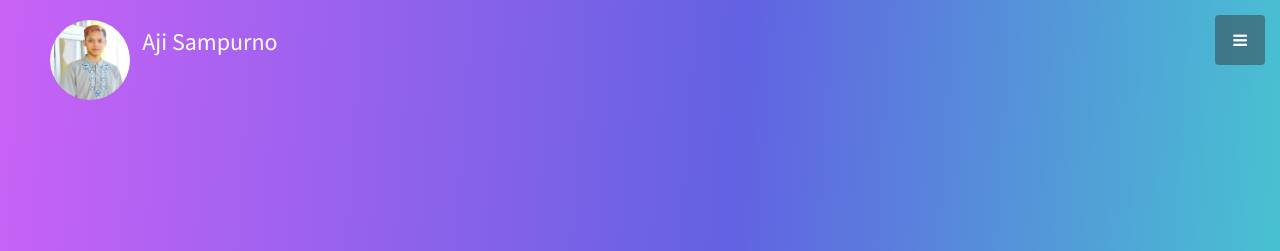
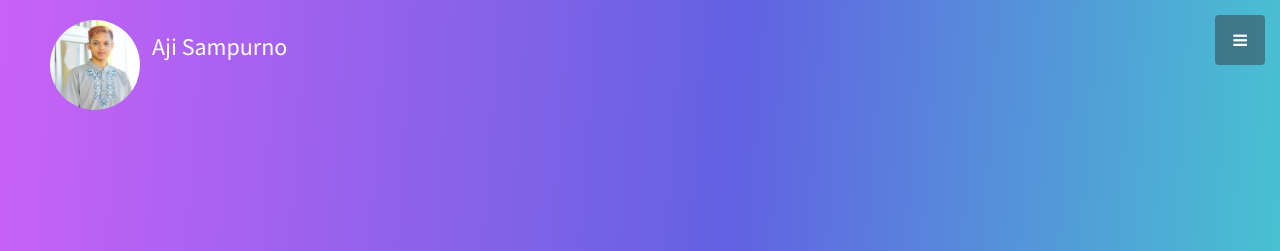
Before and after one commit to Ajisampurno/Ajisampurno.github.io, a plain HTML site: page index.html in a window 1280 px wide. Shown: the top 251 px of the page. Drawn offline with Linux system fonts and the light colour scheme.

Commit message:
menambah action pada poto diri

```diff
--- a/index.html
+++ b/index.html
@@ -23,8 +23,13 @@
 <body id="page-top">
   <!-- Navigation -->
   <div class="logo">
-    <img class="img rounded-circle" src="images/poto_diri.jpg" width="80px">
-    <i class="fa"><span>Aji Sampurno</span></i>
+    <a class="each-portfolio" data-fancybox="gallery" href="images/poto_diri.jpg">
+      <div class="content hover-cont-wrap">
+        <div class="content-overlay"></div>
+        <img class="content-image rounded-circle" src="images/poto_diri.jpg" width="10%">
+        <i class="fa"><span>Aji Sampurno</span></i>
+      </div>
+    </a>
   </div>
   <a class="menu-toggle rounded" href="#">
     <i class="fa fa-bars"></i>
```
